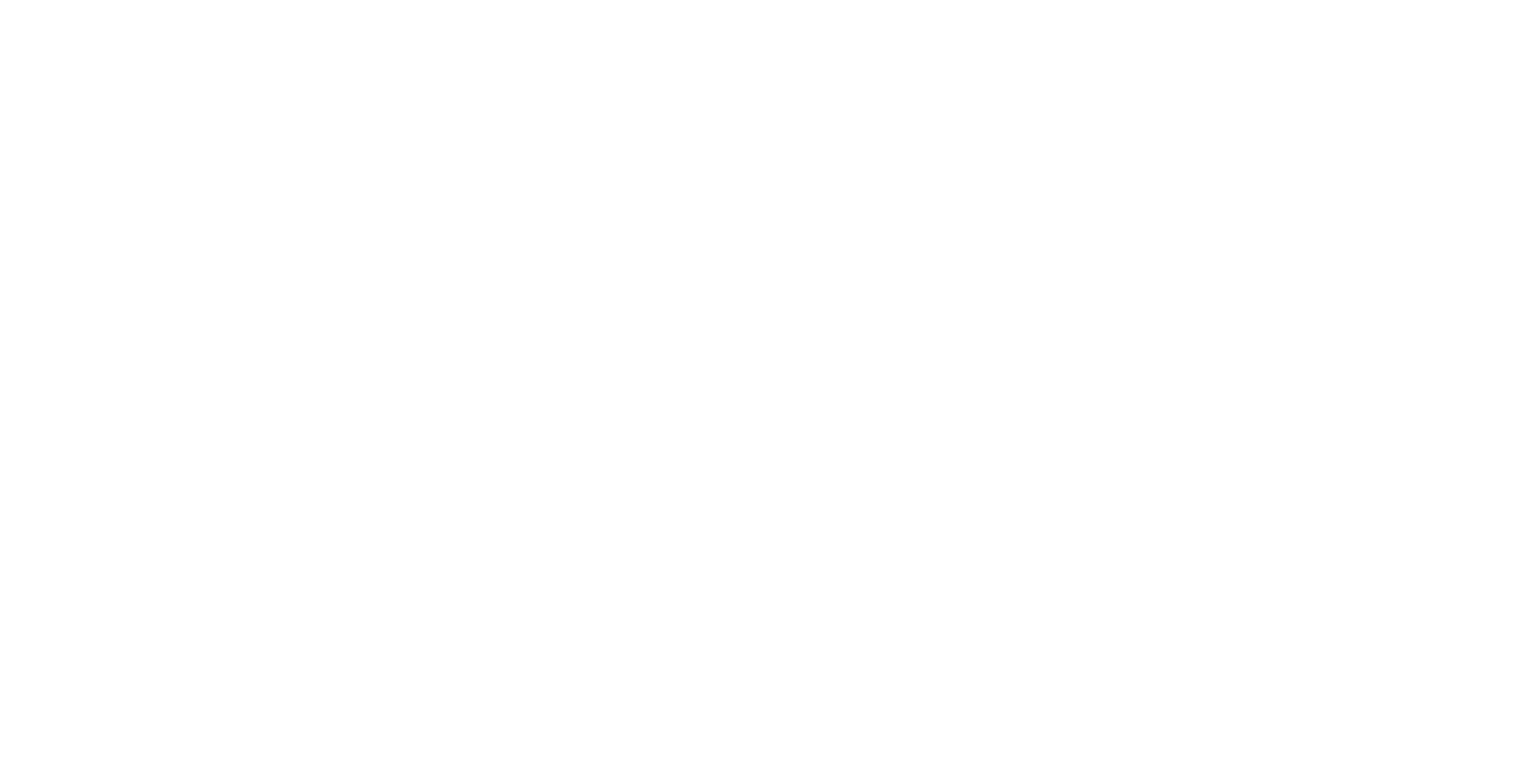
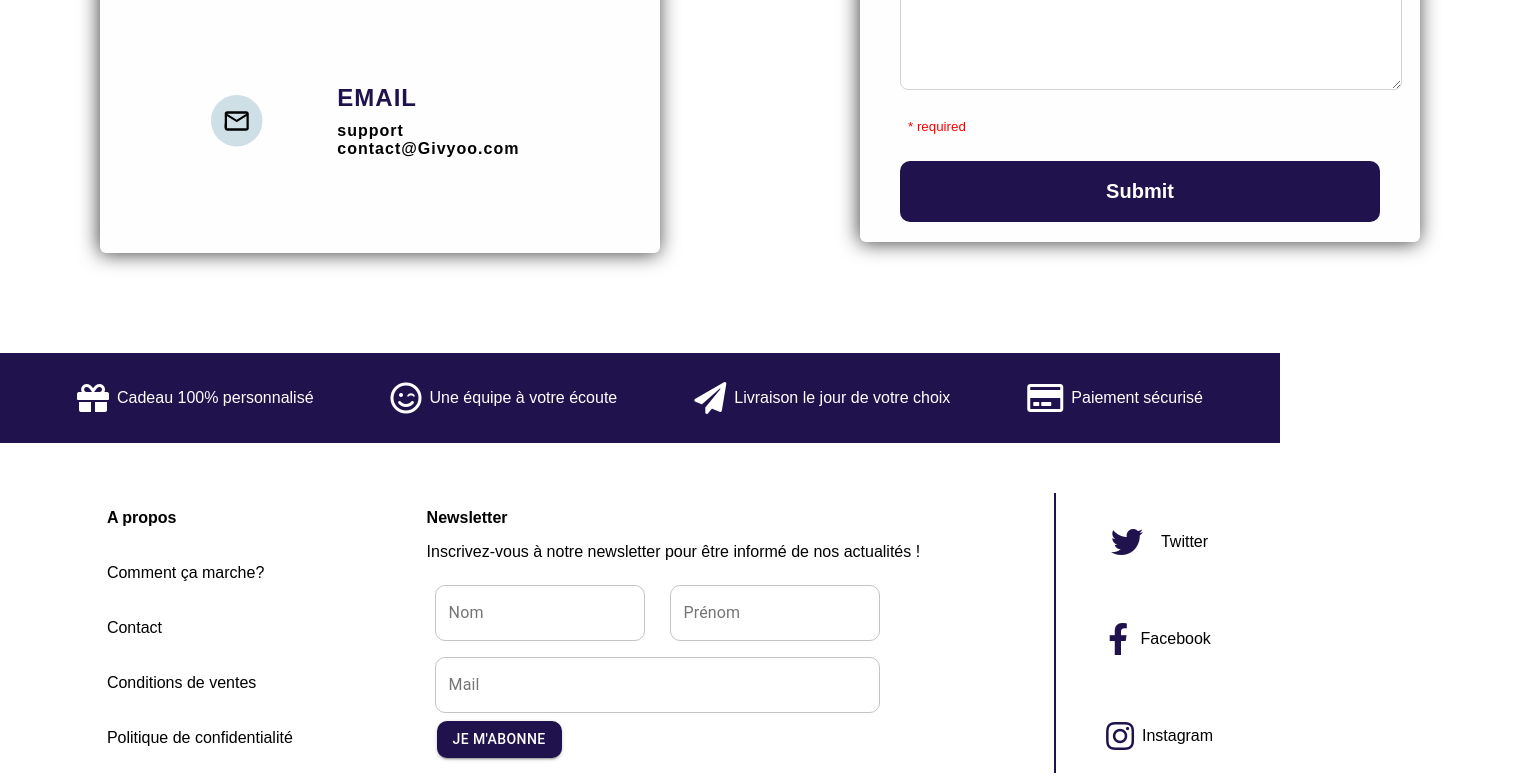
Before and after one commit to gobelinmalin/bordeaux_0320_p3_front_giftcard, a React (Create React App) app: page /contact in a window 1280 px wide. Shown: the part 772-1556 px from the top of the page, 1520 px wide, since content can reach past the window. Before the commit the page ends 800 px from the top, so only its background shows below. Built offline with nearby package versions, Linux system fonts and the light colour scheme.

Commit message:
job done

```diff
--- a/src/App.jsx
+++ b/src/App.jsx
@@ -1,22 +1,19 @@
 import React from 'react';
-
+import { Route, Switch } from 'react-router-dom';
 import Header from './components/Header';
-
 import './App.css';
 import Footer from './components/footer/Footer';
-
-import { BrowserRouter as Router, Route, Switch } from 'react-router-dom';
 import Contact from './components/Contact/Contact';
 
 function App() {
   return (
-    <Router>
+    <>
+      <Header />
       <Switch>
-        <Header />
         <Route path="/contact" component={Contact} exact />
-        <Footer />
       </Switch>
-    </Router>
+      <Footer />
+    </>
   );
 }
 
--- a/src/components/Contact/ContactForm.css
+++ b/src/components/Contact/ContactForm.css
@@ -39,13 +39,11 @@
 .FormWrapper h2 {
   display: flex;
   justify-content: center;
-  font-family: 'Rubik', 'Ubuntu', 'Roboto', 'Open Sans', 'Helvetica Neue',
-    sans-serif;
   font-size: 2em;
   font-weight: bold;
   margin-top: 0.25em;
   margin-bottom: 20px;
-  color: #f28a2f;
+  color: #20124d;
 }
 
 .FormWrapper form {
@@ -79,6 +77,7 @@
   border-radius: 8px;
   outline: none;
   border: 1px solid #d6d1d5;
+  width: 100%;
 }
 
 .FormWrapper input:hover,
@@ -92,6 +91,7 @@
   border-radius: 8px;
   outline: none;
   border: 1px solid #d6d1d5;
+  width: 100%;
 }
 
 .FormWrapper textarea::placeholder {
@@ -124,12 +124,15 @@
   margin-top: 0.5em;
   padding: 0.938em;
   border: none;
-  border-radius: 30px;
-  background-color: #f28a2f;
+  border-radius: 10px;
+  background-color: #20124d;
   color: #fefefe;
   font-size: 20px;
-  font-family: 'Rubik';
   font-weight: bold;
+  -webkit-border-radius: 10px;
+  -moz-border-radius: 10px;
+  -ms-border-radius: 10px;
+  -o-border-radius: 10px;
 }
 
 .error {
--- a/src/components/Contact/ContactForm.jsx
+++ b/src/components/Contact/ContactForm.jsx
@@ -21,7 +21,7 @@
   return (
     <div>
       <div className="FormWrapper">
-        <h2>Contacter nous</h2>
+        <h2>Contactez-nous</h2>
         <form onSubmit={handleSubmit} noValidate>
           <div className="name">
             <label htmlFor="name">
--- a/src/components/Contact/ContactInfo.css
+++ b/src/components/Contact/ContactInfo.css
@@ -1,7 +1,6 @@
 .informations h2 {
-  font-family: 'Rubik';
   font-weight: 600;
-  color: #f28a2f;
+  color: #20124d;
   text-transform: uppercase;
 }
 
--- a/src/components/footer/Banner/Banner.css
+++ b/src/components/footer/Banner/Banner.css
@@ -1,5 +1,5 @@
 .Banner {
-    background-color: #F28A2F;
+  background-color: #20124d;
   width: 100%;
   height: 90px;
   display: flex;
@@ -9,4 +9,11 @@
 
 .IconAndTextContainer {
   display: flex;
+  color: white;
+  align-items: center;
 }
+
+.IconAndTextContainer i {
+  font-size: 2rem;
+  margin-right: 0.5rem;
+}
--- a/src/components/footer/Banner/Banner.jsx
+++ b/src/components/footer/Banner/Banner.jsx
@@ -1,28 +1,27 @@
 import React from 'react';
 import './Banner.css';
-import Icon from '../Icon';
 
 const Banner = () => {
   return (
-        <div className='Banner'>
-            <div className='IconAndTextContainer'>
-                <Icon image='gift'/>
+    <div className="Banner">
+      <div className="IconAndTextContainer">
+        <i className="fas fa-gift" />
         <p>Cadeau 100% personnalisé</p>
       </div>
-            <div className='IconAndTextContainer'>
-                <Icon image='gift'/>
+      <div className="IconAndTextContainer">
+        <i className="far fa-smile-wink" />
         <p>Une équipe à votre écoute</p>
       </div>
-            <div className='IconAndTextContainer'>
-                <Icon image='gift'/>
+      <div className="IconAndTextContainer">
+        <i className="fas fa-paper-plane" />
         <p>Livraison le jour de votre choix</p>
       </div>
-            <div className='IconAndTextContainer'>
-                <Icon image='gift'/>
+      <div className="IconAndTextContainer">
+        <i className="far fa-credit-card" />
         <p>Paiement sécurisé</p>
       </div>
     </div>
-    )
-}
+  );
+};
 
 export default Banner;
--- a/src/components/footer/Footer.css
+++ b/src/components/footer/Footer.css
@@ -1,4 +1,3 @@
-
 .Footer {
   margin-top: 50px;
   display: flex;
@@ -6,7 +5,6 @@
 }
 
 .About {
-
 }
 
 .About ul {
@@ -31,26 +29,23 @@
   display: flex;
   width: 300px;
   justify-content: space-between;
-
 }
 
-.FirstnameLastnameInputs fieldset
- {
-    border-radius: 50px;
-    -webkit-border-radius: 50px;
-    -moz-border-radius: 50px;
-    -ms-border-radius: 50px;
-    -o-border-radius: 50px;
+.FirstnameLastnameInputs fieldset {
+  border-radius: 10px;
+  -webkit-border-radius: 10px;
+  -moz-border-radius: 10px;
+  -ms-border-radius: 10px;
+  -o-border-radius: 10px;
 }
 
 .Newsletter fieldset {
-    border-radius: 50px;
-    -webkit-border-radius: 50px;
-    -moz-border-radius: 50px;
-    -ms-border-radius: 50px;
-    -o-border-radius: 50px;
+  border-radius: 10px;
+  -webkit-border-radius: 10px;
+  -moz-border-radius: 10px;
+  -ms-border-radius: 10px;
+  -o-border-radius: 10px;
 }
-
 
 .SocialNetwork {
   display: flex;
@@ -58,10 +53,12 @@
 
 .SocialNetworkItem {
   display: flex;
+  align-items: center;
+  justify-content: space-around;
 }
 
 .vl {
-    border-left: 2px solid #F28A2F;
+  border-left: 2px solid #20124d;
   height: 280px;
   margin-right: 50px;
 }
@@ -72,7 +69,13 @@
   justify-content: space-around;
 }
 
-  .IconSocialNetwork:hover{
+.IconSocialNetwork {
+  font-size: 2rem;
+  margin-right: 0.5rem;
+  color: #20124d;
+}
+
+.IconSocialNetwork:hover {
   transform: scale(1.1);
   -webkit-transform: scale(1.1);
   -moz-transform: scale(1.1);
--- a/src/components/footer/Footer.jsx
+++ b/src/components/footer/Footer.jsx
@@ -1,30 +1,24 @@
 import React from 'react';
-import Banner from './Banner/Banner';
 import './Footer.css';
 import { makeStyles } from '@material-ui/core/styles';
 import TextField from '@material-ui/core/TextField';
 import Button from '@material-ui/core/Button';
-import { borders } from '@material-ui/system';
-import twitter from '../../image/LogoSocialNetwork/logo-footer-twitter.png';
-import instagram from '../../image/LogoSocialNetwork/logo-footer-instagram.png';
-import facebook from '../../image/LogoSocialNetwork/logo-footer-facebook.png';
-
+import Banner from './Banner/Banner';
 
 const Footer = () => {
   const useStyles = makeStyles((theme) => ({
     Button: {
       color: 'white',
-            backgroundColor: '#F28A2F',
+      backgroundColor: '#20124d',
       '&:hover': {
-              background: "#F8C597",
+        background: '#20124d',
       },
-            borderRadius: '50px'
+      borderRadius: '10px',
     },
     root: {
       '& > *': {
         margin: theme.spacing(1),
         width: '50ch',
-
       },
       '& label.Mui-focused': {
         color: '#F28A2F',
@@ -34,71 +28,91 @@
         '&.Mui-focused fieldset': {
           borderColor: '#F28A2F',
         },
-        }
+      },
     },
   }));
   const classes = useStyles();
   return (
     <>
       <Banner />
-            <div className='Footer'>
-                <div className='About'>
+      <div className="Footer">
+        <div className="About">
           <ul>
-                        <li><p><strong>A propos</strong></p></li>
-                        <li><a href=''>Comment ça marche?</a></li>
-                        <li><a href=''>Contact</a></li>
-                        <li><a href=''>Conditions de ventes</a></li>
-                        <li><a href=''>Politique de confidentialité</a></li>
+            <li>
+              <p>
+                <strong>A propos</strong>
+              </p>
+            </li>
+            <li>
+              <a href="/">Comment ça marche?</a>
+            </li>
+            <li>
+              <a href="/contact">Contact</a>
+            </li>
+            <li>
+              <a href="/">Conditions de ventes</a>
+            </li>
+            <li>
+              <a href="/">Politique de confidentialité</a>
+            </li>
           </ul>
-
         </div>
-                <div className='Newsletter'>
-                    <p><strong>Newsletter</strong></p>
-                    <p>Inscrivez-vous à notre newsletter pour être informé de nos actualités !</p>
+        <div className="Newsletter">
+          <p>
+            <strong>Newsletter</strong>
+          </p>
+          <p>
+            Inscrivez-vous à notre newsletter pour être informé de nos
+            actualités !
+          </p>
           <form className={classes.root} noValidate autoComplete="off">
-                    <div className='FirstnameLastnameInputs'>
-
-                        <TextField id="outlined-basic" label="Nom" variant="outlined" style={{width: 210}}/>
-                        <TextField id="outlined-basic" label="Prénom" variant="outlined" style={{width: 210}}/>
+            <div className="FirstnameLastnameInputs">
+              <TextField
+                id="outlined-basic"
+                label="Nom"
+                variant="outlined"
+                style={{ width: 210 }}
+              />
+              <TextField
+                id="outlined-basic"
+                label="Prénom"
+                variant="outlined"
+                style={{ width: 210 }}
+              />
             </div>
-                        <TextField id="outlined-basic" label="Mail" variant="outlined" className={classes.TextField} />
-
+            <TextField
+              id="outlined-basic"
+              label="Mail"
+              variant="outlined"
+              className={classes.TextField}
+            />
           </form>
-                    <div className='SubscribeBtn'>
-                        <Button className={classes.Button} variant="contained">Je m'abonne</Button>
+          <div className="SubscribeBtn">
+            <Button className={classes.Button} variant="contained">
+              Je m&apos;abonne
+            </Button>
           </div>
-
         </div>
-                <div className='SocialNetwork'>
-                    <div className="vl"></div>
-                    <div className='SocialNetworkContainer'>
-                        <div className='SocialNetworkItem'>
-                            <a href="https://facebook.com/">
-                                <img className="IconSocialNetwork" src={twitter} alt="Social network Twitter icon" />
-                            </a>
+        <div className="SocialNetwork">
+          <div className="vl" />
+          <div className="SocialNetworkContainer">
+            <div className="SocialNetworkItem">
+              <i className="fab fa-twitter IconSocialNetwork" />
               <p>Twitter</p>
             </div>
-                        <div className='SocialNetworkItem'>
-                            <a href="https://facebook.com/">
-                                <img className="IconSocialNetwork" src={facebook} alt="Social network Twitter icon" />
-                            </a>
+            <div className="SocialNetworkItem">
+              <i className="fab fa-facebook-f IconSocialNetwork" />
               <p>Facebook</p>
             </div>
-                        <div className='SocialNetworkItem'>
-                            <a href="https://facebook.com/">
-                                <img className="IconSocialNetwork" src={instagram} alt="Social network Twitter icon" />
-                            </a>
+            <div className="SocialNetworkItem">
+              <i className="fab fa-instagram IconSocialNetwork" />
               <p>Instagram</p>
             </div>
           </div>
-
-
         </div>
       </div>
     </>
+  );
+};
 
-
-    )
-}
-
-export default Footer
+export default Footer;
--- a/src/index.css
+++ b/src/index.css
@@ -1,8 +1,6 @@
 body {
   margin: 0;
-  font-family: -apple-system, BlinkMacSystemFont, 'Segoe UI', 'Roboto', 'Oxygen',
-    'Ubuntu', 'Cantarell', 'Fira Sans', 'Droid Sans', 'Helvetica Neue',
-    sans-serif;
+  font-family: 'Montserrat', sans-serif;
   -webkit-font-smoothing: antialiased;
   -moz-osx-font-smoothing: grayscale;
 }
```
Lines whose indentation alone changed are shown as unchanged.
